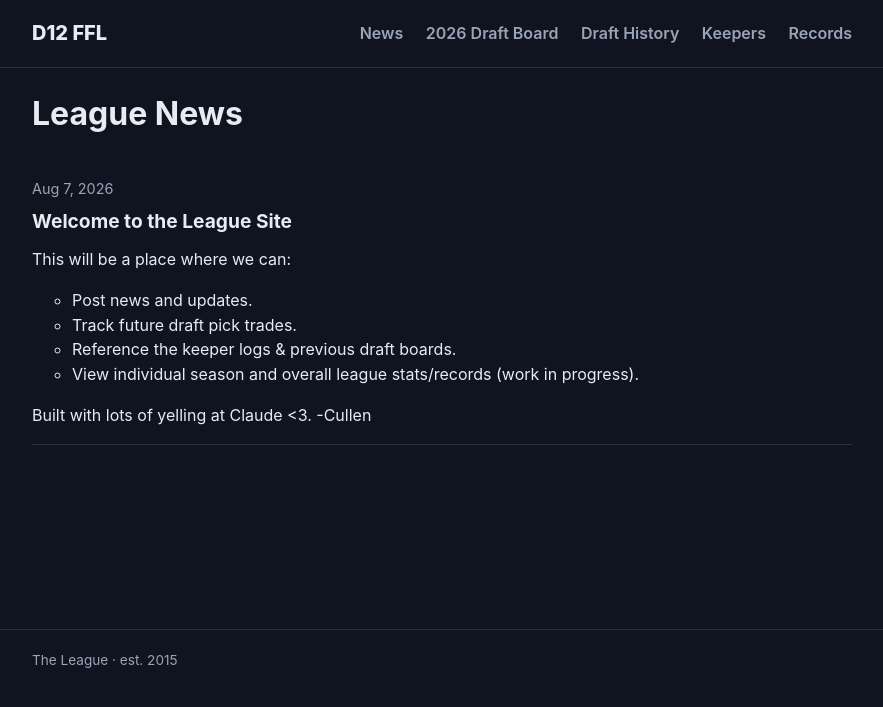
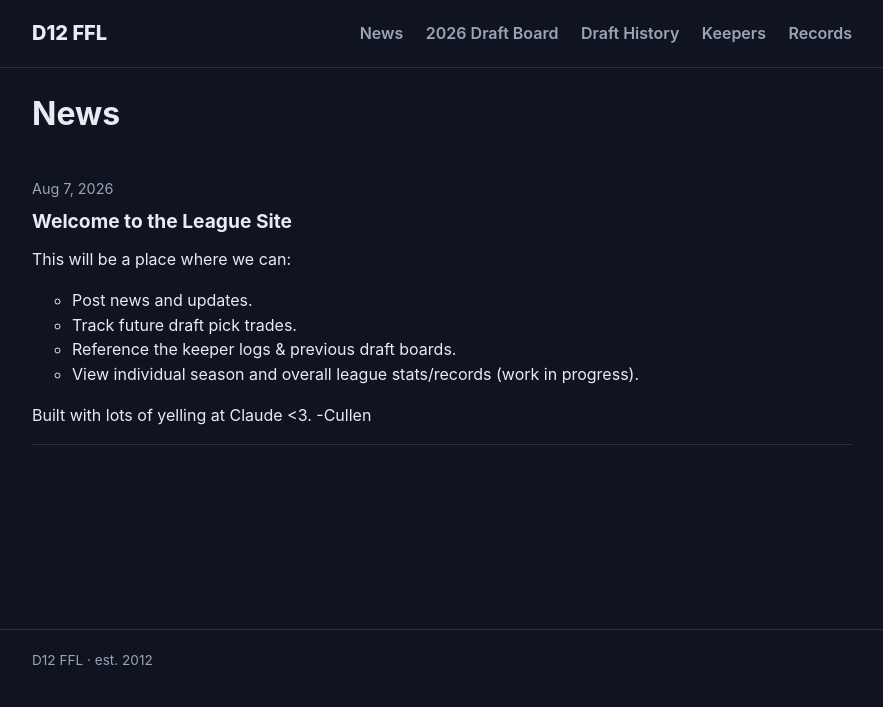
Before and after one commit to cullenhgn/D12-FFL-Website, a Jekyll site: the page built from index.md, in a window 1280 px wide. Shown: the top 707 px of the page, without its empty margins (198-1081 px from the left). Built offline with Jekyll 4.4.1, drawn with Linux system fonts in a browser that asks for light colours.

Commit message:
Add files via upload

```diff
--- a/_config.yml
+++ b/_config.yml
@@ -6,8 +6,8 @@ baseurl: "" # sub-path if you use username.github.io/reponame, e.g. "/ff-league-
 url: "" # your full site URL once live, e.g. "https://yourusername.github.io"
 
 # League info — edit these
-league_name: "The League"
-league_founded: 2015
+league_name: "D12 FFL"
+league_founded: 2012
 espn_league_id: "" # optional, put your ESPN league id here for reference links
 
 # Future draft pick board — edit these each year
--- a/index.md
+++ b/index.md
@@ -3,7 +3,7 @@ layout: default
 title: News
 ---
 
-# League News
+# News
 
 {% if site.posts.size == 0 %}
 <p>No news yet — add a file to <code>_posts/</code> to publish your first update.</p>
```
